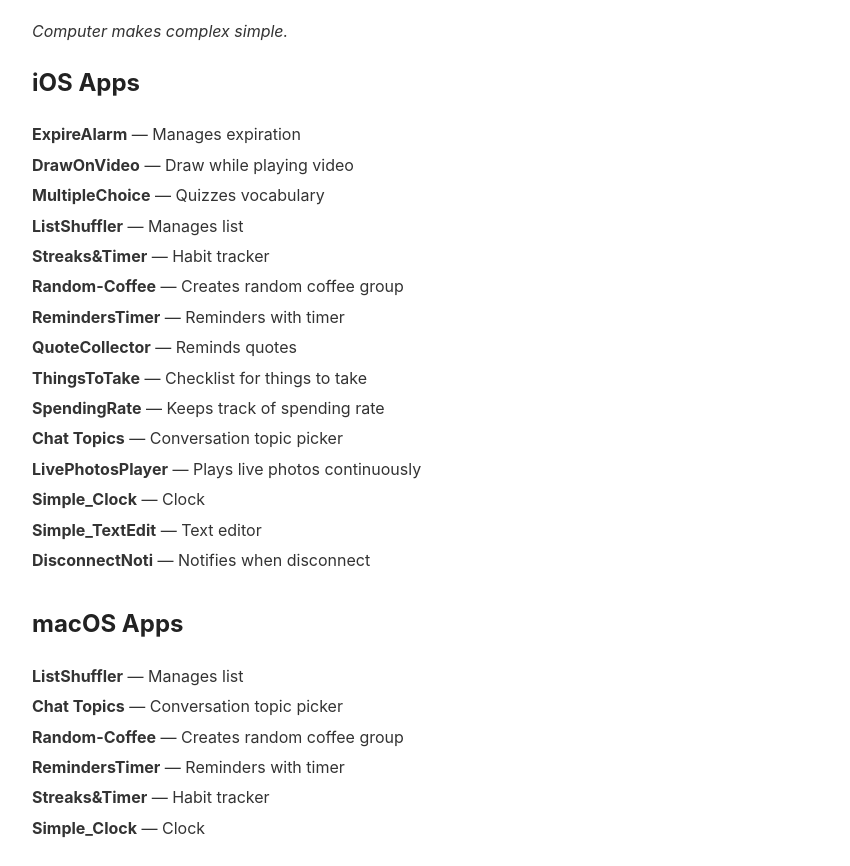
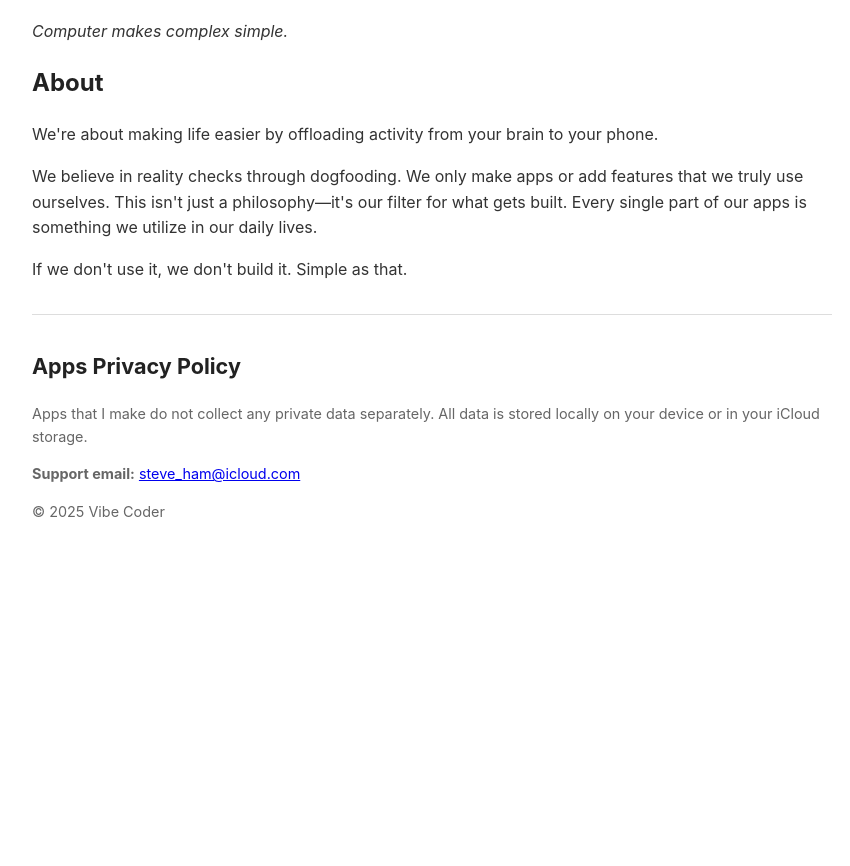
Before and after one commit to HyejinPark-hub/VibeCoder, a plain HTML site: page index.html in a window 1280 px wide. Shown: the part 86-952 px from the top of the page, without its empty margins (208-1058 px from the left). After the commit the page ends 800 px from the top, so only its background shows below. Drawn offline with Linux system fonts and the light colour scheme.

Commit message:
Update index.html

```diff
--- a/index.html
+++ b/index.html
@@ -40,36 +40,12 @@
   <p><em>Computer makes complex simple.</em></p>
 
   <div class="section">
-    <h2>iOS Apps</h2>
-    <ul>
-      <li><strong>ExpireAlarm</strong> — Manages expiration</li>
-      <li><strong>DrawOnVideo</strong> — Draw while playing video</li>
-      <li><strong>MultipleChoice</strong> — Quizzes vocabulary</li>
-      <li><strong>ListShuffler</strong> — Manages list</li>
-      <li><strong>Streaks&amp;Timer</strong> — Habit tracker</li>
-      <li><strong>Random-Coffee</strong> — Creates random coffee group</li>
-      <li><strong>RemindersTimer</strong> — Reminders with timer</li>
-      <li><strong>QuoteCollector</strong> — Reminds quotes</li>
-      <li><strong>ThingsToTake</strong> — Checklist for things to take</li>
-      <li><strong>SpendingRate</strong> — Keeps track of spending rate</li>
-      <li><strong>Chat Topics</strong> — Conversation topic picker</li>
-      <li><strong>LivePhotosPlayer</strong> — Plays live photos continuously</li>
-      <li><strong>Simple_Clock</strong> — Clock</li>
-      <li><strong>Simple_TextEdit</strong> — Text editor</li>
-      <li><strong>DisconnectNoti</strong> — Notifies when disconnect</li>
-    </ul>
-  </div>
+    <h2>About</h2>
+    <p>We're about making life easier by offloading activity from your brain to your phone.</p>
 
-  <div class="section">
-    <h2>macOS Apps</h2>
-    <ul>
-      <li><strong>ListShuffler</strong> — Manages list</li>
-      <li><strong>Chat Topics</strong> — Conversation topic picker</li>
-      <li><strong>Random-Coffee</strong> — Creates random coffee group</li>
-      <li><strong>RemindersTimer</strong> — Reminders with timer</li>
-      <li><strong>Streaks&amp;Timer</strong> — Habit tracker</li>
-      <li><strong>Simple_Clock</strong> — Clock</li>
-    </ul>
+    <p>We believe in reality checks through dogfooding. We only make apps or add features that we truly use ourselves. This isn't just a philosophy—it's our filter for what gets built. Every single part of our apps is something we utilize in our daily lives.</p>
+
+    <p>If we don't use it, we don't build it. Simple as that.</p>
   </div>
 
   <div class="footer">
```
